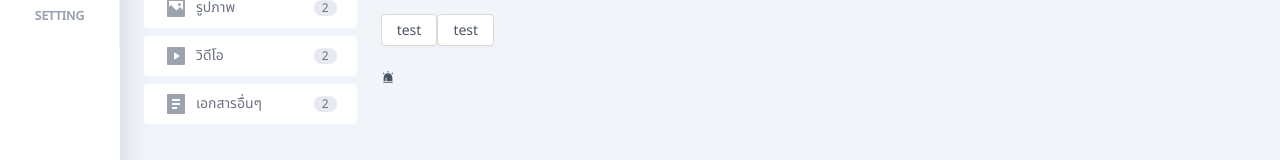
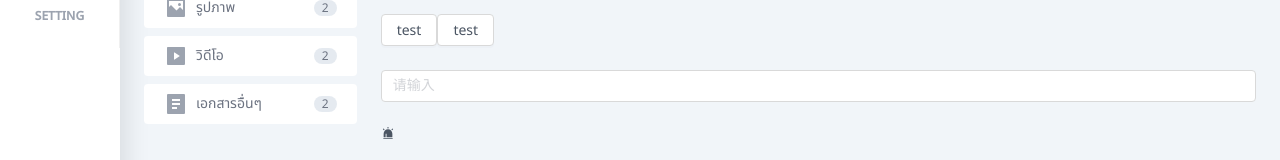
Before and after one commit to UnkAtreus/d-law-fe, a Next.js app: page / in a window 1280 px wide. Shown: the part 380-540 px from the top of the page. Built offline with nearby package versions, Linux system fonts and the light colour scheme; no server answers.

Commit message:
Update index.tsx

```diff
--- a/src/pages/index.tsx
+++ b/src/pages/index.tsx
@@ -1,3 +1,4 @@
+import { ProFormText } from '@ant-design/pro-components';
 import BaseLayout from '@baseComponents/BaseLayout';
 import BaseLoading from '@baseComponents/BaseLoading';
 import BaseModal from '@baseComponents/BaseModal';
@@ -134,6 +135,8 @@ const Home: NextPage = () => {
                             test
                         </Button>
 
+                        <ProFormText />
+
                         <AiFillAlert />
                         <div className="text-red-500">{data && data.name}</div>
                     </Col>
```
